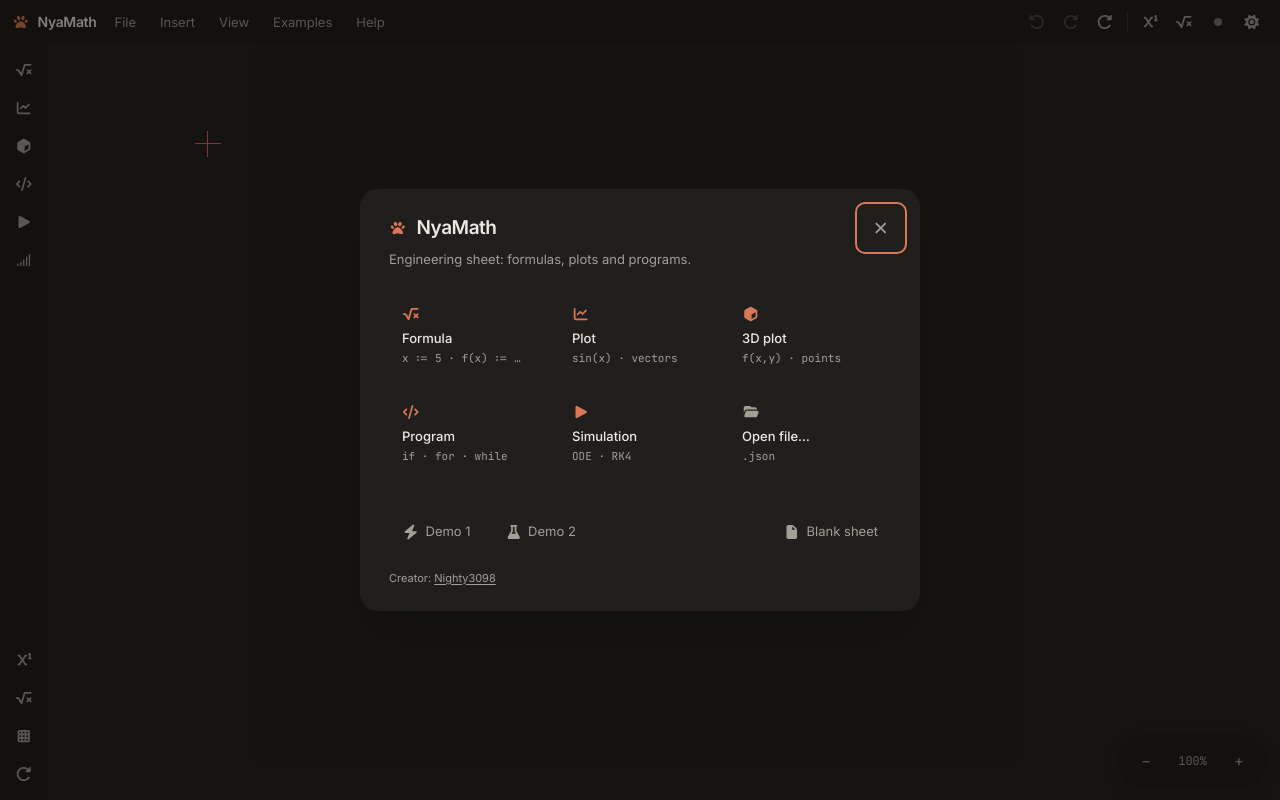
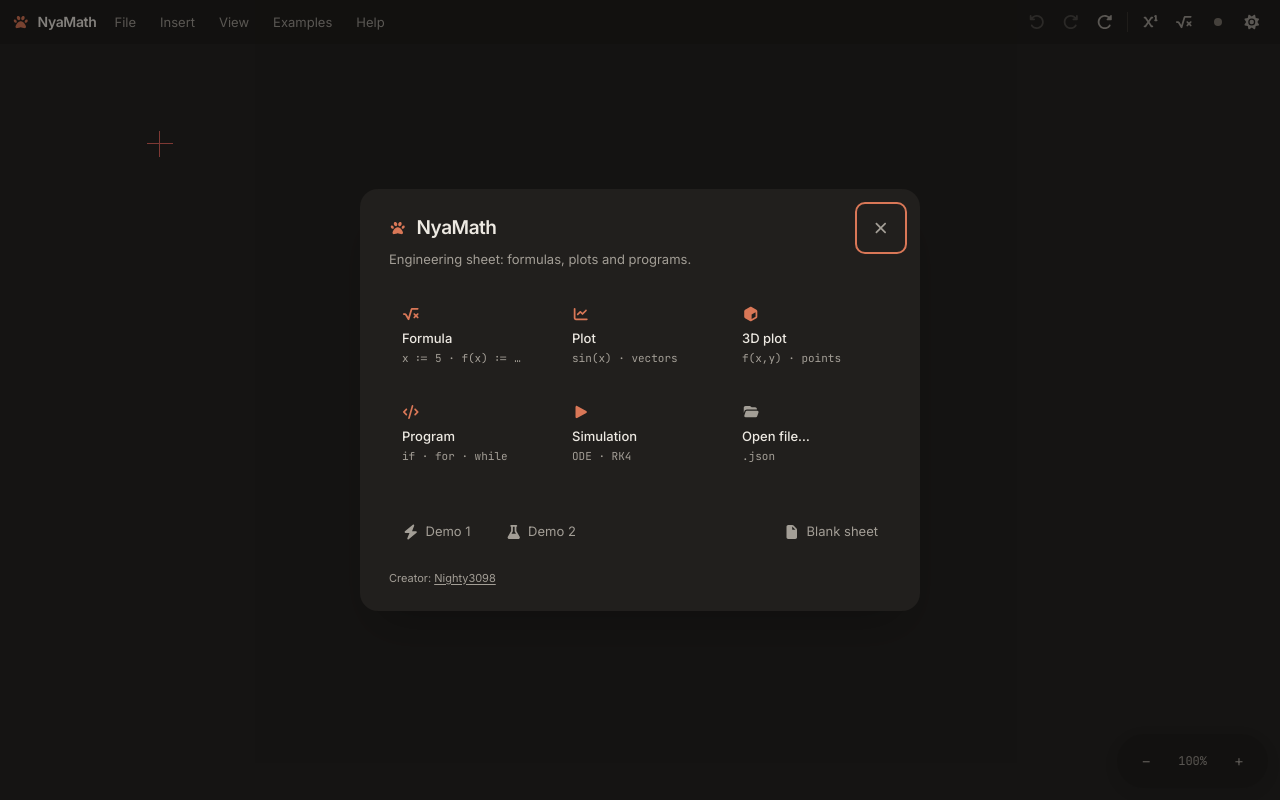
Before and after one commit to Nighty3098/NyaMath, a React (Vite) app: page / in a window 1280 px wide. Built offline with nearby package versions, Linux system fonts and the light colour scheme.

Commit message:
refactor(ui): drop ToolRail, palette covers insert actions

```diff
--- a/src/App.tsx
+++ b/src/App.tsx
@@ -1,6 +1,5 @@
 import { useEffect, useRef, useState } from 'react';
 import MenuBar from './components/MenuBar';
-import ToolRail from './components/ToolRail';
 import Canvas from './components/Canvas';
 import WelcomeModal from './components/WelcomeModal';
 import FunctionPalette from './components/FunctionPalette';
@@ -181,7 +180,6 @@ export default function App() {
       />
       {/* рабочая зона: рейка инструментов + док-панели по бокам + холст */}
       <div className="nya-workspace flex-1 flex flex-row min-h-0 min-w-0">
-        <ToolRail />
         {paletteOpen && paletteMode === 'left' && <FunctionPalette />}
         {formulaPaletteOpen && formulaPaletteMode === 'left' && <FunctionPalette variant="formulas" />}
         <div className="flex-1 relative flex flex-col min-h-0 min-w-0">
--- a/src/components/ToolRail.tsx
+++ /dev/null
@@ -1,111 +0,0 @@
-import { useCanvasStore } from '../store/canvasStore';
-import { t } from '../i18n';
-import {
-  IFx, IFormula, IGrid, IPlot, IPlot3d, IProgram, IRecalc, ISignal, ISim,
-} from './Icon';
-
-/** Вставка в точку прицела; прицел каскадом уходит вниз (как в MenuBar). */
-function atCross(): { x: number; y: number } {
-  const st = useCanvasStore.getState();
-  const p = { x: st.cross.x, y: st.cross.y };
-  st.nudgeCross(0, 140);
-  return p;
-}
-
-/**
- * Левая инструментальная рейка в духе CAD: вставка блоков одним кликом,
- * внизу — вид (палитра, сетка) и пересчёт. На мобильных скрыта
- * (вставка — через меню и дабл-тап по холсту).
- */
-export default function ToolRail() {
-  const addBlock = useCanvasStore((s) => s.addBlock);
-  const addPlotBlock = useCanvasStore((s) => s.addPlotBlock);
-  const addPlot3dBlock = useCanvasStore((s) => s.addPlot3dBlock);
-  const addProgramBlock = useCanvasStore((s) => s.addProgramBlock);
-  const addSimBlock = useCanvasStore((s) => s.addSimBlock);
-  const addSliderBlock = useCanvasStore((s) => s.addSliderBlock);
-  const paletteOpen = useCanvasStore((s) => s.paletteOpen);
-  const togglePalette = useCanvasStore((s) => s.togglePalette);
-  const formulaPaletteOpen = useCanvasStore((s) => s.formulaPaletteOpen);
-  const toggleFormulaPalette = useCanvasStore((s) => s.toggleFormulaPalette);
-  const showGrid = useCanvasStore((s) => s.showGrid);
-  const toggleGrid = useCanvasStore((s) => s.toggleGrid);
-  const recalc = useCanvasStore((s) => s.recalc);
-  // подписка ради перерендера при смене языка
-  useCanvasStore((s) => s.lang);
-
-  const insert = (fn: (x: number, y: number) => void) => () => {
-    const p = atCross();
-    fn(p.x, p.y);
-  };
-
-  const tools = [
-    { icon: <IFormula />, title: t('menu.insMath'), fn: insert((x, y) => addBlock(x, y)) },
-    { icon: <IPlot />, title: t('menu.insPlot'), fn: insert((x, y) => addPlotBlock(x, y)) },
-    { icon: <IPlot3d />, title: t('menu.ins3d'), fn: insert((x, y) => addPlot3dBlock(x, y)) },
-    { icon: <IProgram />, title: t('menu.insProg'), fn: insert((x, y) => addProgramBlock(x, y)) },
-    { icon: <ISim />, title: t('menu.insSim'), fn: insert((x, y) => addSimBlock(x, y)) },
-    { icon: <ISignal />, title: t('menu.insSlider'), fn: insert((x, y) => addSliderBlock(x, y)) },
-  ];
-
-  return (
-    <div
-      className="hidden md:flex w-12 shrink-0 flex-col items-center gap-0.5 py-2 bg-[var(--chrome)] z-10 select-none print:hidden"
-      role="toolbar"
-      aria-label={t('menu.insert')}
-    >
-      {tools.map((b) => (
-        <button
-          key={b.title}
-          type="button"
-          className="nya-tbtn w-9 h-9 text-[15px]"
-          onClick={b.fn}
-          title={b.title}
-          aria-label={b.title}
-        >
-          {b.icon}
-        </button>
-      ))}
-      <div className="flex-1" />
-      <button
-        type="button"
-        className={`nya-tbtn w-9 h-9 ${paletteOpen ? 'is-on' : ''}`}
-        onClick={togglePalette}
-        title={t('menu.palette')}
-        aria-label={t('menu.palette')}
-        aria-pressed={paletteOpen}
-      >
-        <IFx />
-      </button>
-      <button
-        type="button"
-        className={`nya-tbtn w-9 h-9 ${formulaPaletteOpen ? 'is-on' : ''}`}
-        onClick={toggleFormulaPalette}
-        title={t('menu.formulaPalette')}
-        aria-label={t('menu.formulaPalette')}
-        aria-pressed={formulaPaletteOpen}
-      >
-        <IFormula />
-      </button>
-      <button
-        type="button"
-        className={`nya-tbtn w-9 h-9 ${showGrid ? 'is-on' : ''}`}
-        onClick={toggleGrid}
-        title={t('menu.grid')}
-        aria-label={t('menu.grid')}
-        aria-pressed={showGrid}
-      >
-        <IGrid />
-      </button>
-      <button
-        type="button"
-        className="nya-tbtn w-9 h-9"
-        onClick={recalc}
-        title={`${t('menu.recalc')} · Ctrl+↵`}
-        aria-label={t('menu.recalc')}
-      >
-        <IRecalc />
-      </button>
-    </div>
-  );
-}
```
